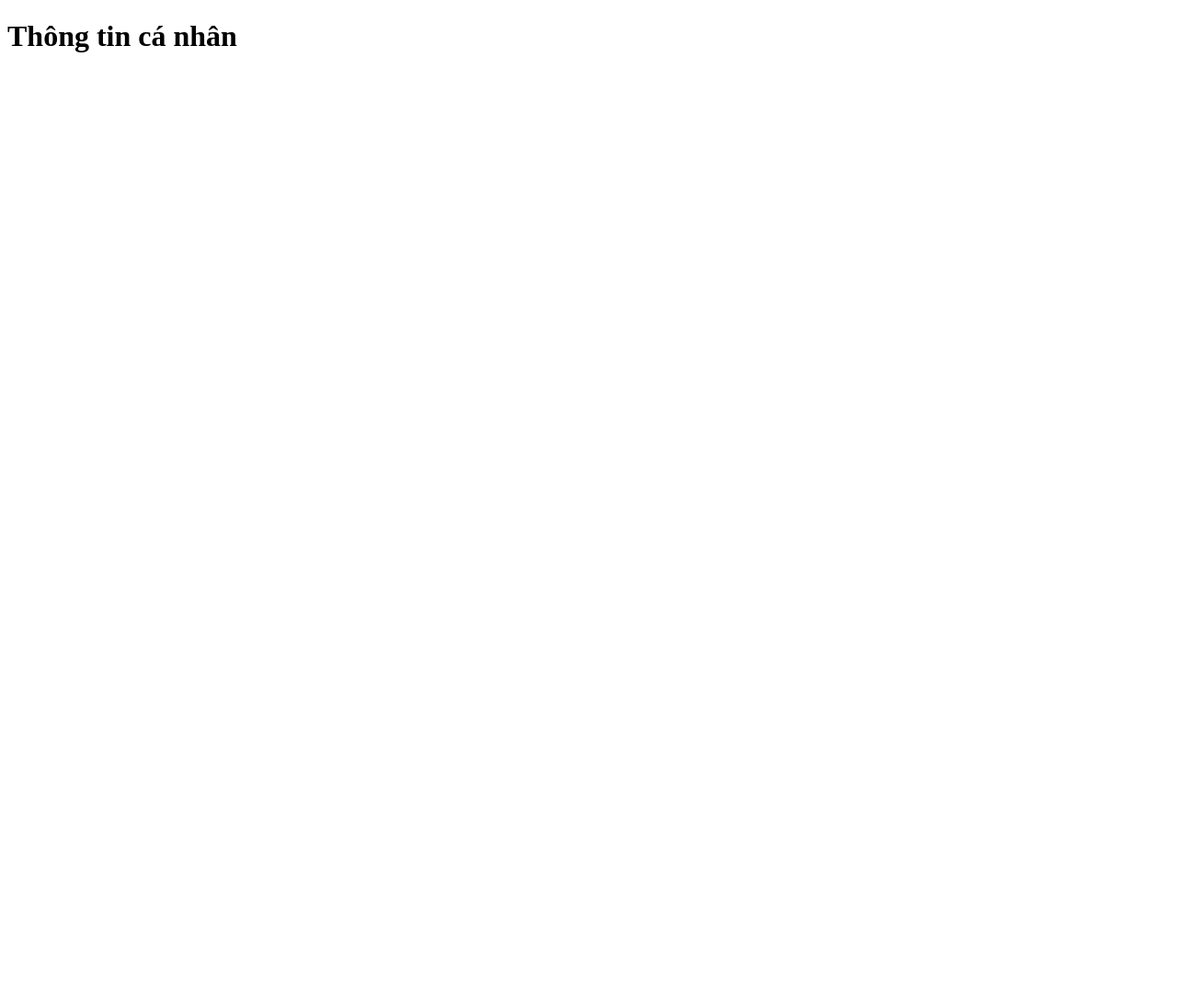
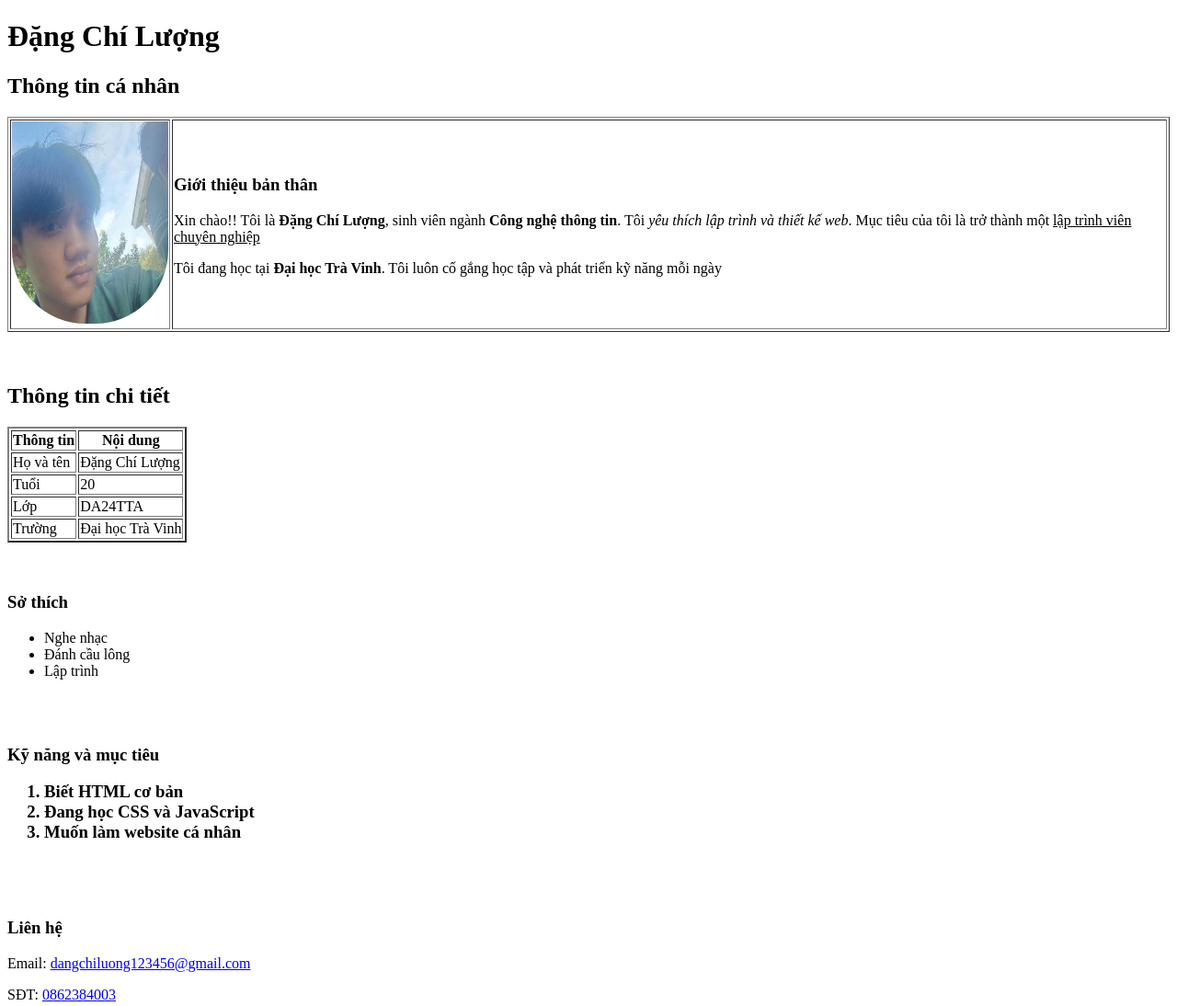
Before and after one commit to DangChiLuong/TKW_1-4_GTBT, a plain HTML site: page html/page1.html in a window 1280 px wide. Shown: the whole page at 92% size. Before the commit the page ends 800 px from the top, so only its background shows below. Drawn offline with Linux system fonts and the light colour scheme.

Commit message:
Thay đoi HTML

```diff
--- a/html/page1.html
+++ b/html/page1.html
@@ -5,6 +5,71 @@
 		<meta charset = "utf-8">
 	</head>
 	<body>
-		<h1>Thông tin cá nhân</h1>
+		<h1>Đặng Chí Lượng</h1>
+		<h2>Thông tin cá nhân</h2>
+			<table border ="1">
+				<tr>
+					<th>
+						<img src="../assets/images/avatar.jpg" alt ="ảnh chủ nhân" style="width:170px; height: 220px; border-radius:0px 0px 80px 80px ">
+					</th>
+					<td>
+						<h3>Giới thiệu bản thân</h3>
+						<p>Xin chào!! Tôi là <b>Đặng Chí Lượng</b>, sinh viên ngành <b>Công nghệ thông tin</b>. Tôi <i> yêu thích lập trình và thiết kế web</i>. Mục tiêu của tôi là trở thành một <u>lập trình viên chuyên nghiệp</u></p>
+  						<p>
+
+						</p>
+						<p>Tôi đang học tại <b>Đại học Trà Vinh</b>. Tôi luôn cố gắng học tập và phát triển kỹ năng mỗi ngày</p>
+					</td>
+				</tr>
+			</table>
+			<br>
+			</br>
+			<h2> Thông tin chi tiết</h2>
+			<table border ="2">
+				<tr>
+					<th>Thông tin</th>
+					<th>Nội dung</th>
+				</tr>
+				<tr>
+					<td>Họ và tên</td>
+					<td>Đặng Chí Lượng</td>
+				</tr>
+				<tr>
+					<td>Tuổi</td>
+					<td>20</td>
+				</tr>
+				<tr>
+					<td>Lớp</td>
+					<td>DA24TTA</td>
+				</tr>
+				<tr>
+					<td>Trường</td>
+					<td>Đại học Trà Vinh</td>
+				</tr>
+			</table>
+			<br>
+			</br>
+
+			<h3>Sở thích</h3>
+			<ul>
+				<li>Nghe nhạc</li>
+				<li>Đánh cầu lông</li>
+				<li>Lập trình</li>
+			</ul>
+
+			<br>
+			</br>
+			<h3>Kỹ năng và mục tiêu<h3>
+			<ol>
+				<li>Biết HTML cơ bản</li>
+				<li>Đang học CSS và JavaScript</li>
+				<li>Muốn làm website cá nhân</li>
+			</ol>
+			<br>
+			</br>
+
+			<h3>Liên hệ</h3>
+			<p>Email: <a href ="mailto:dangchiluong123456@gmail.com">dangchiluong123456@gmail.com</a></p>
+			<p>SĐT: <a href ="tel:0862384003">0862384003</a></p>
 	</body>
 </html>
```
